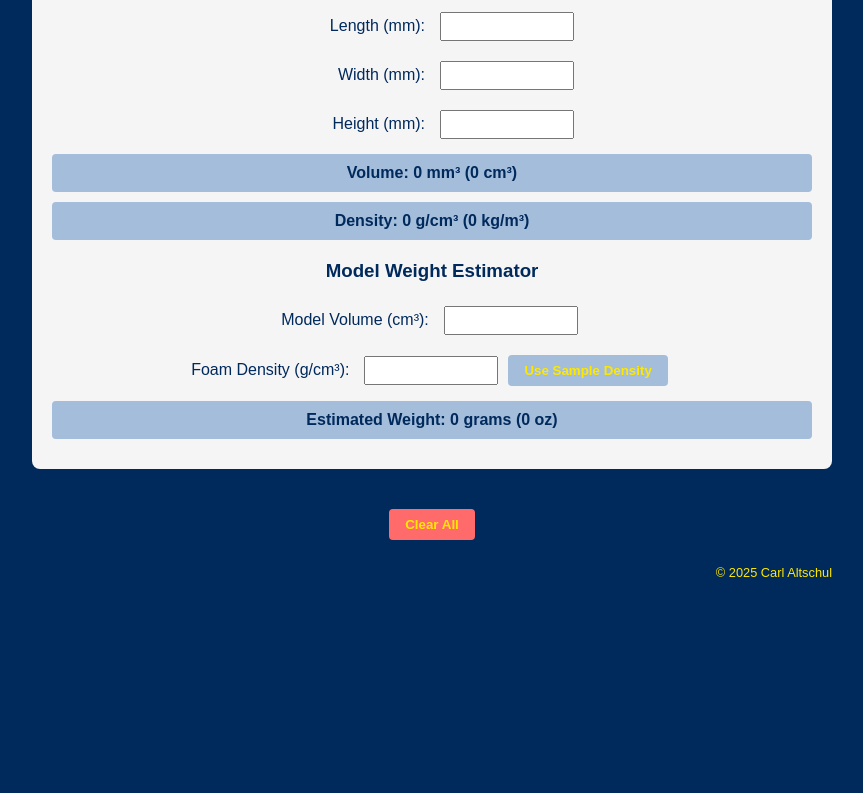
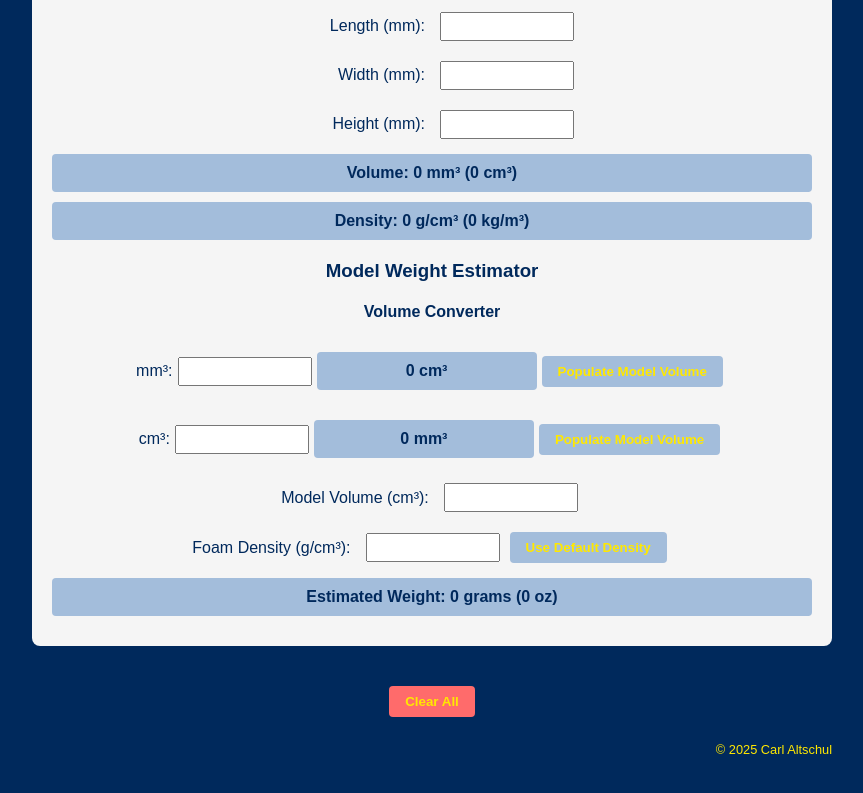
Before and after one commit to CarlAltschul/Flight_Maths, a plain HTML site: page index.html in a window 1280 px wide. Shown: the part 1289-2082 px from the top of the page, without its empty margins (208-1071 px from the left). Before the commit the page ends 1909 px from the top, so only its background shows below. Drawn offline with Linux system fonts and the light colour scheme.

Commit message:
Update index.html
Added unit conversion to the Calculator: mm3 to cm3, and mm3 to dm3

```diff
--- a/index.html
+++ b/index.html
@@ -172,6 +172,21 @@
         <div class="recommendation" id="foamTypeRecommendation"></div>
 
         <h3 style="color: #00295c; margin-top: 20px;">Model Weight Estimator</h3>
+        <!-- New Volume Converter Section -->
+        <h4 style="color: #00295c;">Volume Converter</h4>
+        <div class="convert-group">
+            <label>mm³:</label>
+            <input type="number" id="cubicMm" oninput="convertCubicMm()">
+            <div class="result" id="cubicCmResult">0 cm³</div>
+            <button onclick="populateModelVolume()">Populate Model Volume</button>
+        </div>
+        <div class="convert-group">
+            <label>cm³:</label>
+            <input type="number" id="cubicCm" oninput="convertCubicCm()">
+            <div class="result" id="cubicMmResult">0 mm³</div>
+            <button onclick="populateModelVolume()">Populate Model Volume</button>
+        </div>
+        <!-- End of New Volume Converter Section -->
         <div class="input-group">
             <label>Model Volume (cm³):</label>
             <input type="number" id="modelVolume" oninput="calculateModelWeight()">
@@ -179,13 +194,14 @@
         <div class="input-group">
             <label>Foam Density (g/cm³):</label>
             <input type="number" id="modelDensity" oninput="calculateModelWeight()">
-            <button onclick="populateDensity()">Use Sample Density</button>
+            <button onclick="populateDensity()">Use Default Density</button>
         </div>
         <div class="result" id="modelWeightResult">Estimated Weight: 0 grams (0 oz)</div>
     </div>
 
     <button id="clearButton" onclick="clearAll()">Clear All</button>
-      <div class="copyright">© 2025 Carl Altschul</div>
+
+    <div class="copyright">© 2025 Carl Altschul</div>
 
 <script>
 // Real-time calculation functions
@@ -301,6 +317,36 @@ function convertSquareMmToDm() {
     document.getElementById('sqDmResult').textContent = `${sqDm.toLocaleString()} dm²`;
 }
 
+// New functions for cubic mm to cubic cm conversion
+function convertCubicMm() {
+    const cubicMm = parseFloat(document.getElementById('cubicMm').value) || 0;
+    const cubicCm = cubicMm / 1000;
+    document.getElementById('cubicCmResult').textContent = `${cubicCm.toLocaleString()} cm³`;
+}
+
+function convertCubicCm() {
+    const cubicCm = parseFloat(document.getElementById('cubicCm').value) || 0;
+    const cubicMm = cubicCm * 1000;
+    document.getElementById('cubicMmResult').textContent = `${cubicMm.toLocaleString()} mm³`;
+}
+
+function populateModelVolume() {
+    // Try to get value from cubic cm first
+    let volumeValue = 0;
+    const cubicCmText = document.getElementById('cubicCmResult').textContent;
+    volumeValue = parseFloat(cubicCmText.split(' ')[0].replace(/,/g, '')) || 0;
+
+    // If no value from cubic cm, try cubic mm converted to cm
+    if (volumeValue === 0) {
+        const cubicMmText = document.getElementById('cubicMmResult').textContent;
+        const cubicMmValue = parseFloat(cubicMmText.split(' ')[0].replace(/,/g, '')) || 0;
+        volumeValue = cubicMmValue / 1000;
+    }
+
+    document.getElementById('modelVolume').value = volumeValue;
+    calculateModelWeight();
+}
+
 // Populate functions
 function populateWingArea() {
     const areaText = document.getElementById('areaResult').textContent;
@@ -362,6 +408,13 @@ function calculateModelWeight() {
 
 // Populate density from sample function
 function populateDensity() {
+    // Set default density value to 0.040 g/cm³
+    document.getElementById('modelDensity').value = 0.040;
+    calculateModelWeight();
+}
+
+// Populate sample density from calculated density
+function populateSampleDensity() {
     const densityText = document.getElementById('foamDensityResult').textContent;
     const densityMatch = densityText.match(/Density: ([\d.]+) g\/cm³/);
 
@@ -387,6 +440,8 @@ function clearAll() {
     document.getElementById('foamVolumeResult').textContent = 'Volume: 0 mm³ (0 cm³)';
     document.getElementById('foamDensityResult').textContent = 'Density: 0 g/cm³ (0 kg/m³)';
     document.getElementById('foamTypeRecommendation').textContent = '';
+    document.getElementById('cubicCmResult').textContent = '0 cm³';
+    document.getElementById('cubicMmResult').textContent = '0 mm³';
     document.getElementById('modelWeightResult').textContent = 'Estimated Weight: 0 grams (0 oz)';
 }
 </script>
```
